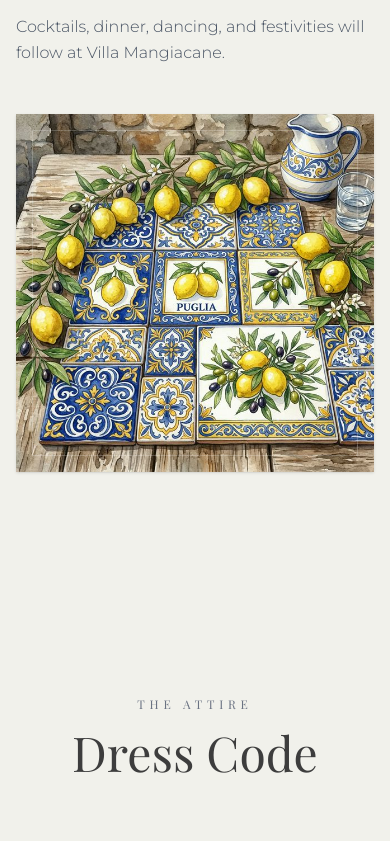
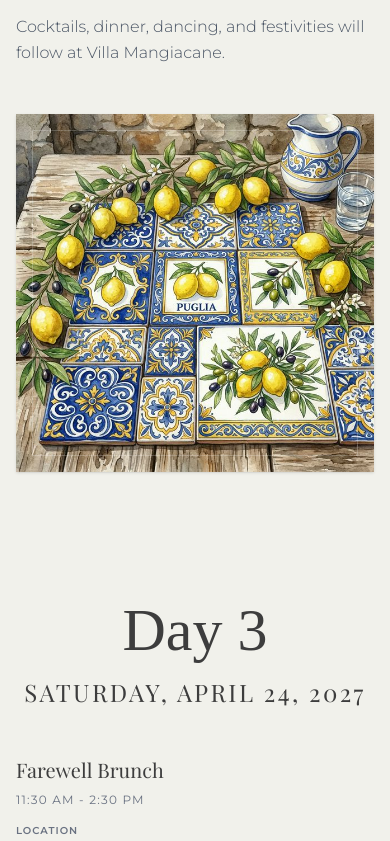
Before and after one commit to andreafrancioni/Marissa-Emmet, a Vue app: page / in a window 390 px wide. Shown: the part 3344-4185 px from the top of the page. Built offline with nearby package versions, Linux system fonts and the light colour scheme; a web font is replaced by a local one.

Commit message:
refactor: convert FAQ to interactive accordion and standardize code formatting across components

```diff
--- a/src/components/DressCode.vue
+++ b/src/components/DressCode.vue
@@ -1,44 +1,63 @@
 <script setup>
 const codes = [
   {
-    event: 'WELCOME DINNER',
-    title: 'Summer Party Chic',
-    description: 'Light, airy colors. Linen fabrics and sundresses.',
-    image: 'https://placehold.co/400x600?text=Summer+Party+Chic'
+    event: "WELCOME DINNER",
+    title: "Summer Party Chic",
+    description: "Light, airy colors. Linen fabrics and sundresses.",
+    image: "https://placehold.co/400x600?text=Summer+Party+Chic",
   },
   {
-    event: 'WEDDING PARTY',
-    title: 'Black Tie',
-    description: 'Tuxedos and floor-length gowns for an elegant night.',
-    image: 'https://placehold.co/400x600?text=Black+Tie'
+    event: "WEDDING PARTY",
+    title: "Black Tie",
+    description: "Tuxedos and floor-length gowns for an elegant night.",
+    image: "https://placehold.co/400x600?text=Black+Tie",
   },
   {
-    event: 'BRUNCH',
-    title: 'Resort Casual',
-    description: 'Relaxed attire for a final Mediterranean meal.',
-    image: 'https://placehold.co/400x600?text=Resort+Casual'
-  }
+    event: "BRUNCH",
+    title: "Resort Casual",
+    description: "Relaxed attire for a final Mediterranean meal.",
+    image: "https://placehold.co/400x600?text=Resort+Casual",
+  },
 ];
 </script>
 
 <template>
   <section id="dresscode" class="py-32 px-4 bg-[#F1F1EB]">
     <div class="max-w-7xl mx-auto">
-      <div class="text-center mb-24">
-        <h3 class="text-xs tracking-[0.4em] font-sans text-gray-500 uppercase mb-4">The Attire</h3>
-        <h2 class="text-5xl font-serif text-[#3D3D3D]">Dress Code</h2>
+      <div class="text-center mb-16">
+        <h2 class="text-6xl md:text-8xl handwriting text-[#3D3D3D]">
+          Dress Code
+        </h2>
       </div>
 
       <div class="grid grid-cols-1 md:grid-cols-3 gap-16 md:gap-24">
-        <div v-for="code in codes" :key="code.event" class="flex flex-col items-center text-center space-y-8">
-          <div class="w-full aspect-[2/3] bg-gray-200 overflow-hidden shadow-xl grayscale-20 hover:grayscale-0 transition-all duration-500 group">
-             <img :src="code.image" :alt="code.title" class="w-full h-full object-cover transform group-hover:scale-105 transition-all duration-700" />
+        <div
+          v-for="code in codes"
+          :key="code.event"
+          class="flex flex-col items-center text-center space-y-8"
+        >
+          <div
+            class="w-full aspect-[2/3] bg-gray-200 overflow-hidden shadow-xl grayscale-20 hover:grayscale-0 transition-all duration-500 group"
+          >
+            <img
+              :src="code.image"
+              :alt="code.title"
+              class="w-full h-full object-cover transform group-hover:scale-105 transition-all duration-700"
+            />
           </div>
 
           <div class="space-y-4">
-             <p class="text-xs tracking-[0.2em] font-sans text-gray-400 uppercase font-bold">{{ code.event }}</p>
-             <h3 class="text-3xl font-serif text-[#3D3D3D]">{{ code.title }}</h3>
-             <p class="text-sm font-light text-gray-600 leading-relaxed max-w-[250px] mx-auto italic">{{ code.description }}</p>
+            <p
+              class="text-xs tracking-[0.2em] font-sans text-gray-400 uppercase font-bold"
+            >
+              {{ code.event }}
+            </p>
+            <h3 class="text-3xl font-serif text-[#3D3D3D]">{{ code.title }}</h3>
+            <p
+              class="text-sm font-light text-gray-600 leading-relaxed max-w-[250px] mx-auto italic"
+            >
+              {{ code.description }}
+            </p>
           </div>
         </div>
       </div>
--- a/src/components/Navigation.vue
+++ b/src/components/Navigation.vue
@@ -13,8 +13,8 @@ const navLeft = [
 const navRight = [
   { name: "YOUR STAY", href: "/accommodation" },
   { name: "OUR FLORENCE", href: "/florence" },
+  { name: "FAQ", href: "/#faq" },
   { name: "CONTACT", href: "/#contact" },
-  { name: "FAQ", href: "/#faq" },
 ];
 
 const isMenuOpen = ref(false);
--- a/src/components/Program.vue
+++ b/src/components/Program.vue
@@ -10,9 +10,11 @@ const days = [
       {
         title: "Welcome to Florence",
         time: "9:00 PM – Midnight",
-        location: "Palazzo Gondi\nPiazza San Firenze 1–2\n50122 Florence, Italy",
-        description: "Join us for an evening at the magnificent Palazzo Gondi as we welcome family and friends to Florence and begin our wedding celebrations together."
-      }
+        location:
+          "Palazzo Gondi\nPiazza San Firenze 1–2\n50122 Florence, Italy",
+        description:
+          "Join us for an evening at the magnificent Palazzo Gondi as we welcome family and friends to Florence and begin our wedding celebrations together.",
+      },
     ],
     image: programImage,
   },
@@ -23,18 +25,36 @@ const days = [
       {
         title: "Religious Ceremony",
         time: "4:00 PM",
-        location: "Chiesa dei Santi Michele e Gaetano\nPiazza degli Antinori, 1\n50123 Florence, Italy",
-        description: "We are honored to celebrate our marriage at the beautiful Church of Saints Michael and Gaetano, one of Florence's most treasured Baroque churches.\n\nFollowing the ceremony, guests are invited to continue the celebrations at Villa Mangiacane in the heart of the Tuscan countryside.\n\nTransportation will be provided from the church to Villa Mangiacane and, at the conclusion of the evening, from Villa Mangiacane back to guests' accommodations."
+        location:
+          "Chiesa dei Santi Michele e Gaetano\nPiazza degli Antinori, 1\n50123 Florence, Italy",
+        description:
+          "We are honored to celebrate our marriage at the beautiful Church of Saints Michael and Gaetano, one of Florence's most treasured Baroque churches.\n\nFollowing the ceremony, guests are invited to continue the celebrations at Villa Mangiacane in the heart of the Tuscan countryside.\n\nTransportation will be provided from the church to Villa Mangiacane and, at the conclusion of the evening, from Villa Mangiacane back to guests' accommodations.",
       },
       {
         title: "Wedding Reception & After-Party",
-        time: "Following Ceremony",
+        time: "From 6:00 PM onwards",
         location: "Villa Mangiacane",
-        description: "Cocktails, dinner, dancing, and festivities will follow at Villa Mangiacane."
-      }
+        description:
+          "Cocktails, dinner, dancing, and festivities will follow at Villa Mangiacane.",
+      },
     ],
     image: programImage,
-  }
+  },
+  {
+    day: 3,
+    date: "SATURDAY, APRIL 24, 2027",
+    events: [
+      {
+        title: "Farewell Brunch",
+        time: "11:30 AM - 2:30 PM",
+        location:
+          "Villa Mangiacane\nVia Faltignano,4\n50026 San Casciano in Val di Pesa, Italy",
+        description:
+          "Before we part ways, please join us for a fun and relaxed poolside brunch as we celebrate one final time together.\n\n* To ensure a seamless experience, complimentary transportation will be provided to and from the event venues. Detailed transfer schedules will be shared with guests closer to the wedding date.*",
+      },
+    ],
+    image: programImage,
+  },
 ];
 
 const programSection = ref(null);
@@ -134,19 +154,41 @@ onUnmounted(() => {
                     :key="eIndex"
                     class="text-gray-600"
                   >
-                    <h5 v-if="event.title" class="text-xl font-serif text-[#3D3D3D] mb-2" :class="index % 2 === 0 ? 'md:text-right' : 'md:text-left'">
+                    <h5
+                      v-if="event.title"
+                      class="text-xl font-serif text-[#3D3D3D] mb-2"
+                      :class="
+                        index % 2 === 0 ? 'md:text-right' : 'md:text-left'
+                      "
+                    >
                       {{ event.title }}
                     </h5>
                     <span
                       class="block text-xs font-sans tracking-widest text-gray-500 mb-4 uppercase"
-                      :class="index % 2 === 0 ? 'md:text-right' : 'md:text-left'"
+                      :class="
+                        index % 2 === 0 ? 'md:text-right' : 'md:text-left'
+                      "
                       >{{ event.time }}</span
                     >
-                    <div v-if="event.location" class="mb-4 text-sm font-sans text-gray-500 whitespace-pre-line" :class="index % 2 === 0 ? 'md:text-right' : 'md:text-left'">
-                      <span class="font-semibold block uppercase tracking-widest mb-1 text-[10px]">Location</span>
+                    <div
+                      v-if="event.location"
+                      class="mb-4 text-sm font-sans text-gray-500 whitespace-pre-line"
+                      :class="
+                        index % 2 === 0 ? 'md:text-right' : 'md:text-left'
+                      "
+                    >
+                      <span
+                        class="font-semibold block uppercase tracking-widest mb-1 text-[10px]"
+                        >Location</span
+                      >
                       {{ event.location }}
                     </div>
-                    <p class="text-base font-light leading-relaxed whitespace-pre-line" :class="index % 2 === 0 ? 'md:text-right' : 'md:text-left'">
+                    <p
+                      class="text-base font-light leading-relaxed whitespace-pre-line"
+                      :class="
+                        index % 2 === 0 ? 'md:text-right' : 'md:text-left'
+                      "
+                    >
                       {{ event.description }}
                     </p>
                   </li>
@@ -180,6 +222,4 @@ onUnmounted(() => {
   </section>
 </template>
 
-<style scoped>
-
-</style>
+<style scoped></style>
--- a/src/views/Home.vue
+++ b/src/views/Home.vue
@@ -1,10 +1,10 @@
 <script setup>
-import Hero from '../components/Hero.vue'
-import Program from '../components/Program.vue'
-import DressCode from '../components/DressCode.vue'
-import Contact from '../components/Contact.vue'
-import FAQ from '../components/FAQ.vue'
-import RSVPHome from '../components/RSVPHome.vue'
+import Hero from "../components/Hero.vue";
+import Program from "../components/Program.vue";
+import DressCode from "../components/DressCode.vue";
+import Contact from "../components/Contact.vue";
+import FAQ from "../components/FAQ.vue";
+import RSVPHome from "../components/RSVPHome.vue";
 </script>
 
 <template>
@@ -12,8 +12,8 @@ import RSVPHome from '../components/RSVPHome.vue'
     <Hero />
     <Program />
     <DressCode />
+    <RSVPHome />
+    <FAQ />
     <Contact />
-    <FAQ />
-    <RSVPHome />
   </main>
 </template>
```
Also changed, not shown: src/components/FAQ.vue (+80 -52 lines).
